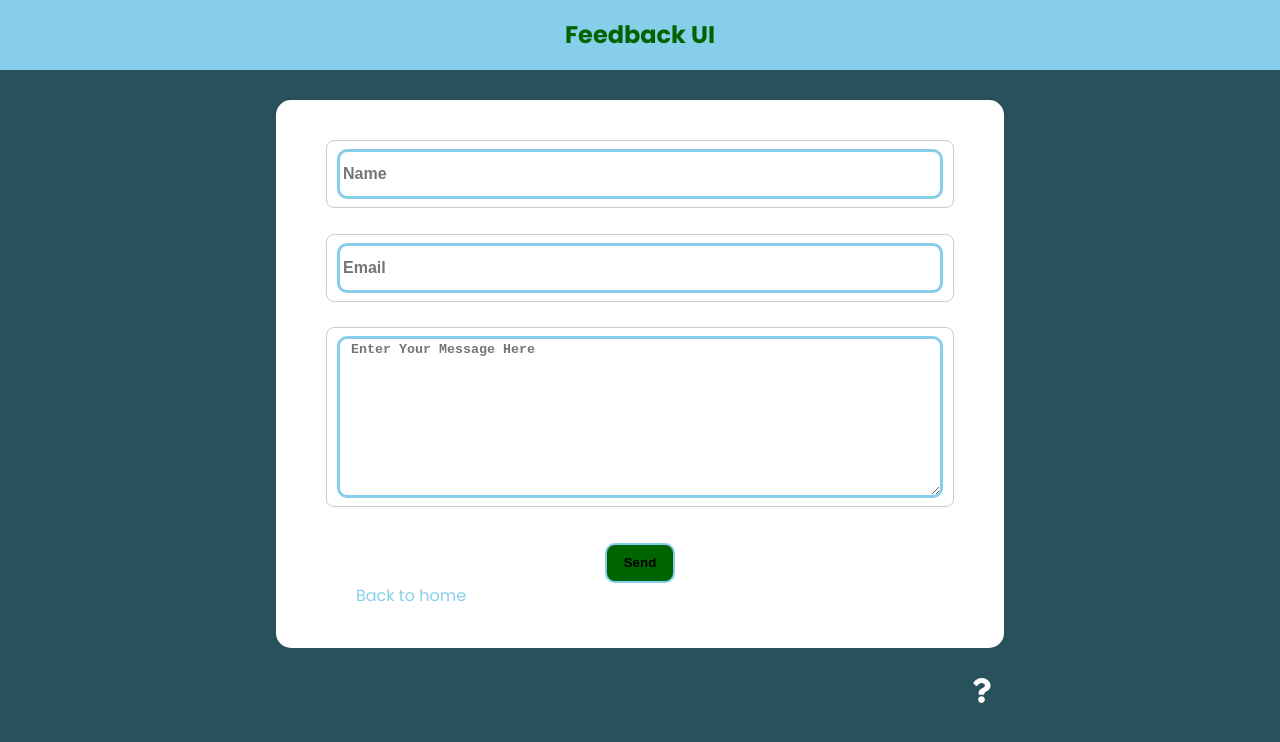
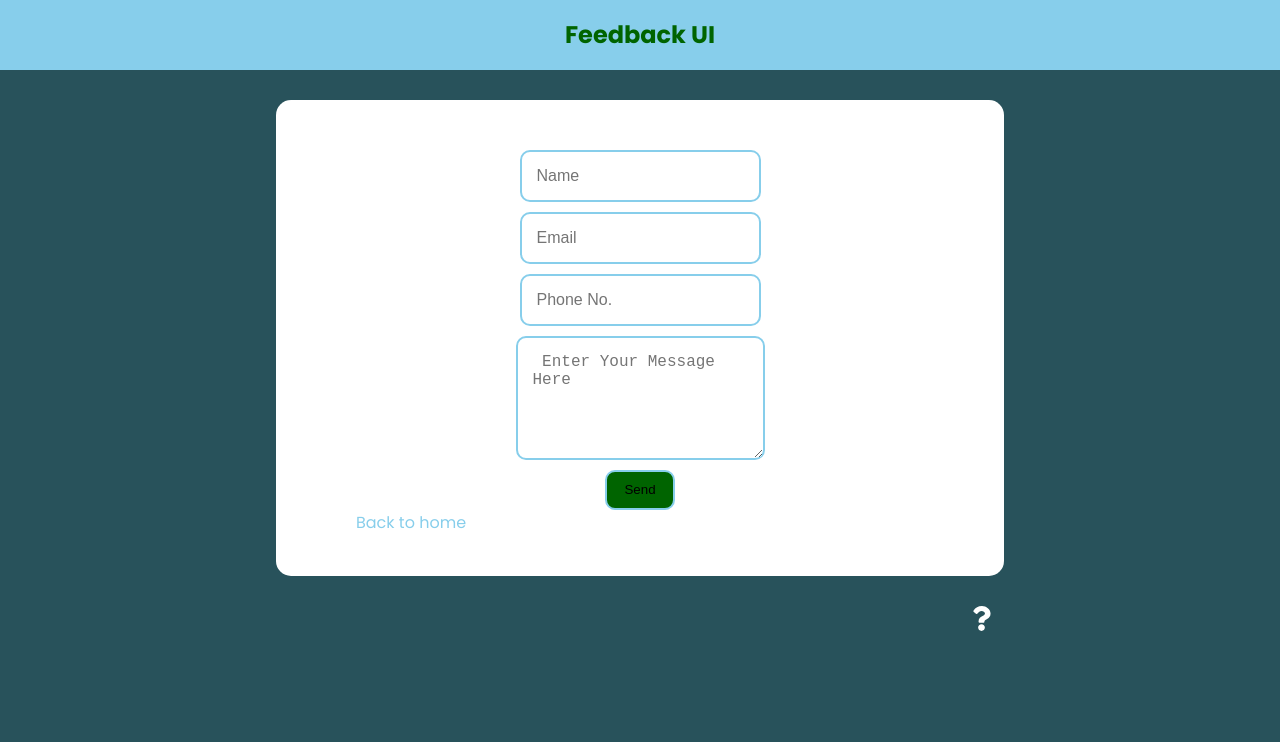
Before and after one commit to Cozy1712/Feedback-React-app, a React (Create React App) app: page /contact in a window 1280 px wide. Shown: the top 742 px of the page. Built offline with nearby package versions, Linux system fonts and the light colour scheme.

Commit message:
updated styling

```diff
--- a/src/index.css
+++ b/src/index.css
@@ -107,6 +107,46 @@ header {
   padding: 8px 10px;
   border-radius: 8px;
 }
+
+/*-----------------------contactform begin---------------------------*/
+.input-contactpage button{
+  cursor: pointer;
+  background-color: darkgreen;
+  padding: 10px;
+  justify-content: center;
+  text-align: center;
+  width: 70px;
+  height: 40px;
+  flex-direction: row;
+  outline: none;
+  display: flex;
+  border: 2px solid skyblue;
+  border-radius: 10px;
+
+  margin: 10px auto 0;
+
+
+
+}
+.input-contactpage input, textarea{
+  margin: 10px auto 0;
+  padding: 15px;
+  font-size: 16px;
+  display: flex;
+  flex-direction: row;
+  border: 2px solid skyblue;
+  border-radius: 10px;
+  outline: none;
+
+}
+.contact-link{
+  text-decoration: none;
+  color: skyblue;
+  padding: 10px;
+  margin: 20px;
+}
+/*---------------------------contactform end------------------------------*/
+
 
 input {
   flex-grow: 2;
@@ -229,4 +269,8 @@ input:focus {
   .input-group input {
     width: 80%;
   }
+
+  .input-contactpage input, textarea, button{
+    width: 80%;
+  }
 }
--- a/src/pages/AboutPage.jsx
+++ b/src/pages/AboutPage.jsx
@@ -9,9 +9,9 @@ function AboutPage() {
         <h1>About This Project</h1>
         <p>This is a react app to leave feedback for a product or service</p>
         <p> version: 1.0.0</p>
-        <p><Link to = '/contact' style={{textDecoration:"none"}}>Contact Us </Link></p>
+        <p><Link to = '/contact' className='contact-link'>Contact Us </Link></p>
         <p>
-          <Link to = '/' style={{textDecoration:"none"}}>Back to home </Link>
+          <Link to = '/'  className='contact-link'>Back to home </Link>
         </p>
        </div>
     </Card>
--- a/src/pages/ContactPage.jsx
+++ b/src/pages/ContactPage.jsx
@@ -1,37 +1,66 @@
 import React from 'react'
 import { Link } from 'react-router-dom'
 import Card from '../shared/Card'
+<script src="https://smtpjs.com/v3/smtp.js"></script>
+
 
 function ContactPage() {
+
+//   const sendEmail = () =>{
+
+
+//   function sendEmail(Email) {
+
+//     Email.send({
+//       secureToken :"398515c4-0604-491e-8667-4d67f0220096",
+//       To : "akangbekabiru89@gmail.com",
+//       From : " ",
+//       Subject : "",
+//       Body : "",
+//     }).then(
+//       Message => alert("Message has being sent successfully"))
+
+//   }
+// }
+////////////////onSubmit="sendEmail(); reset(); return false;"
   return (
     <Card>
-        <form >
-          <div className='input-group'>
-             <input type="text" name='name' placeholder='Name' style={{
-             height:"50px", borderRadius:"10px", border:"3px solid skyblue", fontWeight:"bold",padding:"3px"}}/>
-            </div><br />
-            <div  className='input-group'>
-              <input type="email"name='email' placeholder='Email'style={{
-              height:"50px", borderRadius:"10px", border:"3px solid skyblue", fontWeight:"bold",padding:"3px"}}></input>
-             </div><br />
-             <div  className='input-group'>
-                <textarea name="text" id="msg" cols="100" rows="10" placeholder=" Enter Your Message Here"style={{
-               borderRadius:"10px", border:"3px solid skyblue", fontWeight:"bold",padding:"3px"}}></textarea>
-             </div><br />
-             <div className='message'>
-                <button type="submit" style={{ width:"70px",
-                height:"40px", borderRadius:"10px", border:"2px solid skyblue", fontWeight:"bold",padding:"3px",backgroundColor:"darkgreen" ,justifyContent:"centre", cursor:"pointer"}} >Send</button>
-            </div>
+        <form  autoComplete='off' className='input-contactpage'>
 
+          <input type="text" id='name' placeholder='Name'/>
+          <input type="email" id='email' placeholder='Email' required/>
+          <input type="text" id='phone' placeholder='Phone No.' required/>
+          <textarea name="text" id="msg" rows="5" placeholder=" Enter Your Message Here"/>
+          <button type="submit" >Send</button>
 
         </form>
         <p>
-          <Link to = '/' style={{
-            color:"skyblue", textDecoration:"none", padding:"10px", margin:"20px"
-          }}>Back to home </Link>
+          <Link to = '/' className='contact-link'>Back to home </Link>
         </p>
+        {/* <script>
+          function sendEmail() {
+            Email.send({
+              secureToken :"398515c4-0604-491e-8667-4d67f0220096",
+              To : "akangbekabiru89@gmail.com",
+              From : document.getElementById('email').value,
+              Subject : " New Contact From Enquiry",
+              Body : " Name: "+ getElementById('name').value
+               +"<br> Email: "+ getElementById('email').value
+               +"<br> Phone No: "+ getElementById('phone').value
+               +"<br> Message: "+ getElementById('msg').value,
+            }).then(
+              message => alert("Message has being sent successfully"))
+
+          }
+
+
+
+        </script> */}
     </Card>
   )
 }
 
 export default ContactPage
+
+// securetooken
+// 398515c4-0604-491e-8667-4d67f0220096
```
Also changed, not shown: src/components/FeedbackHomeLink.jsx (added).
